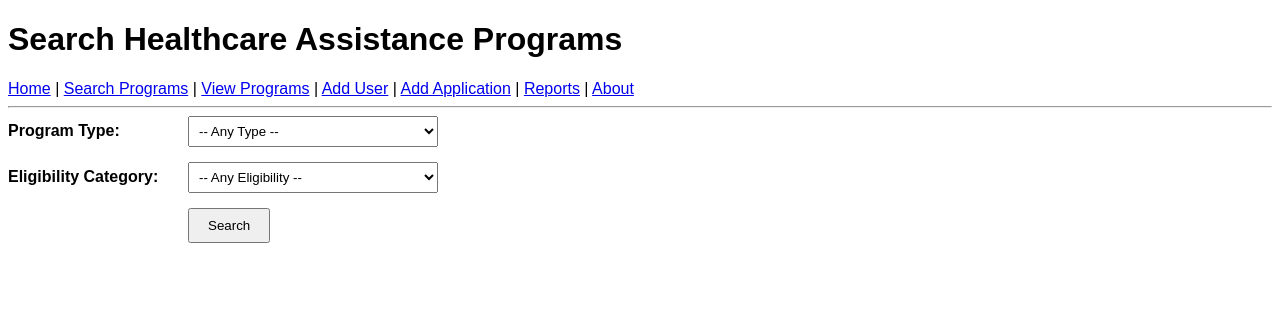
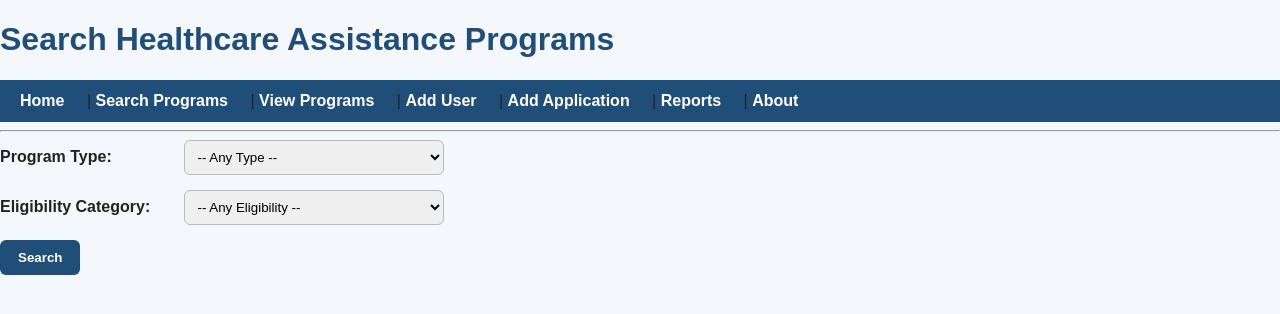
Before and after one commit to AlexeyKresin/healthcare-assistance-app, a Flask app: page /search in a window 1280 px wide. Shown: the top 314 px of the page. Run offline with Flask 3, Linux system fonts and the light colour scheme.

Commit message:
added style

```diff
--- /dev/null
+++ b/static/style.css
@@ -0,0 +1,98 @@
+body {
+    font-family: Arial, sans-serif;
+    margin: 0;
+    background: #f4f7fb;
+    color: #222;
+}
+
+.container {
+    width: 85%;
+    margin: 30px auto;
+    background: white;
+    padding: 25px;
+    border-radius: 12px;
+    box-shadow: 0 4px 14px rgba(0,0,0,0.08);
+}
+
+h1 {
+    color: #1f4e79;
+}
+
+nav {
+    background: #1f4e79;
+    padding: 12px 20px;
+}
+
+nav a {
+    color: white;
+    text-decoration: none;
+    margin-right: 18px;
+    font-weight: bold;
+}
+
+nav a:hover {
+    text-decoration: underline;
+}
+
+table {
+    border-collapse: collapse;
+    width: 100%;
+    margin-top: 15px;
+}
+
+th {
+    background: #1f4e79;
+    color: white;
+}
+
+th, td {
+    padding: 10px;
+    border: 1px solid #ddd;
+    text-align: left;
+}
+
+tr:nth-child(even) {
+    background: #f2f6fa;
+}
+
+.form-row {
+    margin-bottom: 15px;
+}
+
+label {
+    display: inline-block;
+    width: 180px;
+    font-weight: bold;
+}
+
+input, select {
+    width: 260px;
+    padding: 8px;
+    border: 1px solid #bbb;
+    border-radius: 6px;
+}
+
+button {
+    background: #1f4e79;
+    color: white;
+    padding: 10px 18px;
+    border: none;
+    border-radius: 6px;
+    font-weight: bold;
+    cursor: pointer;
+}
+
+button:hover {
+    background: #163b5c;
+}
+
+.success {
+    color: green;
+    font-weight: bold;
+}
+
+.logo {
+    display: block;
+    margin: 15px auto;
+    width: 180px;
+}
--- a/templates/add_user.html
+++ b/templates/add_user.html
@@ -2,6 +2,7 @@
 <html>
 <head>
     <title>Add User</title>
+	<link rel="stylesheet" href="{{ url_for('static', filename='style.css') }}">
 </head>
 <body>
 
--- a/templates/add_user_confirmation.html
+++ b/templates/add_user_confirmation.html
@@ -2,6 +2,7 @@
 <html>
 <head>
     <title>Success</title>
+	<link rel="stylesheet" href="{{ url_for('static', filename='style.css') }}">
 </head>
 <body>
 
--- a/templates/home.html
+++ b/templates/home.html
@@ -2,6 +2,7 @@
 <html>
 <head>
     <title>Healthcare Assistance Finder</title>
+	<link rel="stylesheet" href="{{ url_for('static', filename='style.css') }}">
 </head>
 <body>
     <h1>Healthcare Assistance Program Finder</h1>
--- a/templates/program_details.html
+++ b/templates/program_details.html
@@ -2,6 +2,7 @@
 <html>
 <head>
     <title>Program Details</title>
+	<link rel="stylesheet" href="{{ url_for('static', filename='style.css') }}">
 </head>
 <body>
     <h1>Program Details</h1>
--- a/templates/reports.html
+++ b/templates/reports.html
@@ -2,6 +2,7 @@
 <html>
 <head>
     <title>Reports</title>
+	<link rel="stylesheet" href="{{ url_for('static', filename='style.css') }}">
 </head>
 <body>
 
--- a/templates/results.html
+++ b/templates/results.html
@@ -2,6 +2,7 @@
 <html>
 <head>
     <title>Search Results</title>
+	<link rel="stylesheet" href="{{ url_for('static', filename='style.css') }}">
 </head>
 <body>
 
--- a/templates/search.html
+++ b/templates/search.html
@@ -2,32 +2,7 @@
 <html>
 <head>
     <title>Search Programs</title>
-    <style>
-        body {
-            font-family: Arial, sans-serif;
-        }
-
-        .form-row {
-            display: flex;
-            align-items: center;
-            margin-bottom: 15px;
-        }
-
-        .form-row label {
-            width: 180px;
-            font-weight: bold;
-        }
-
-        .form-row select {
-            width: 250px;
-            padding: 6px;
-        }
-
-        button {
-            margin-left: 180px;
-            padding: 8px 18px;
-        }
-    </style>
+	<link rel="stylesheet" href="{{ url_for('static', filename='style.css') }}">
 </head>
 <body>
 
```
Also changed, not shown: templates/about.html (+32 -2 lines), templates/add_application.html (+1 -26 lines), templates/add_application_confirmation.html (+38 -2 lines), templates/programs.html (+1 -27 lines), static/logo.png (added).
